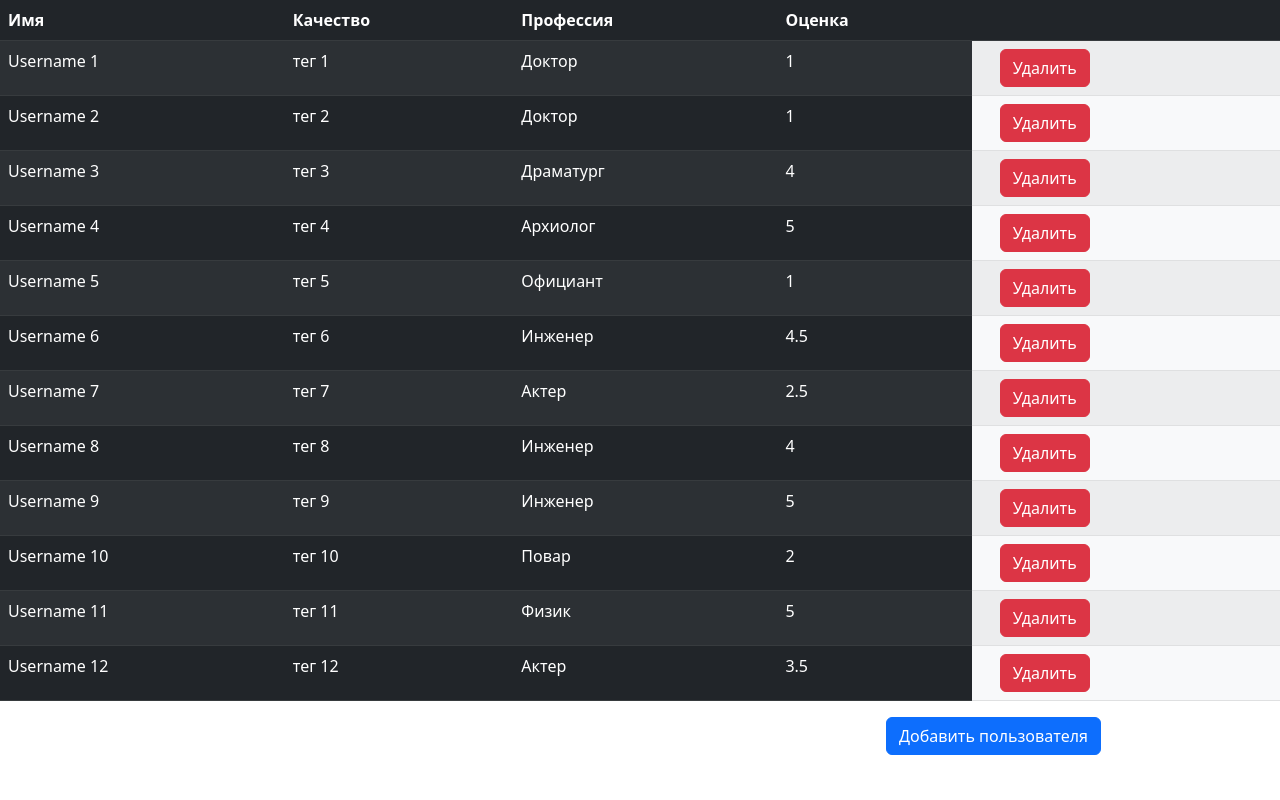
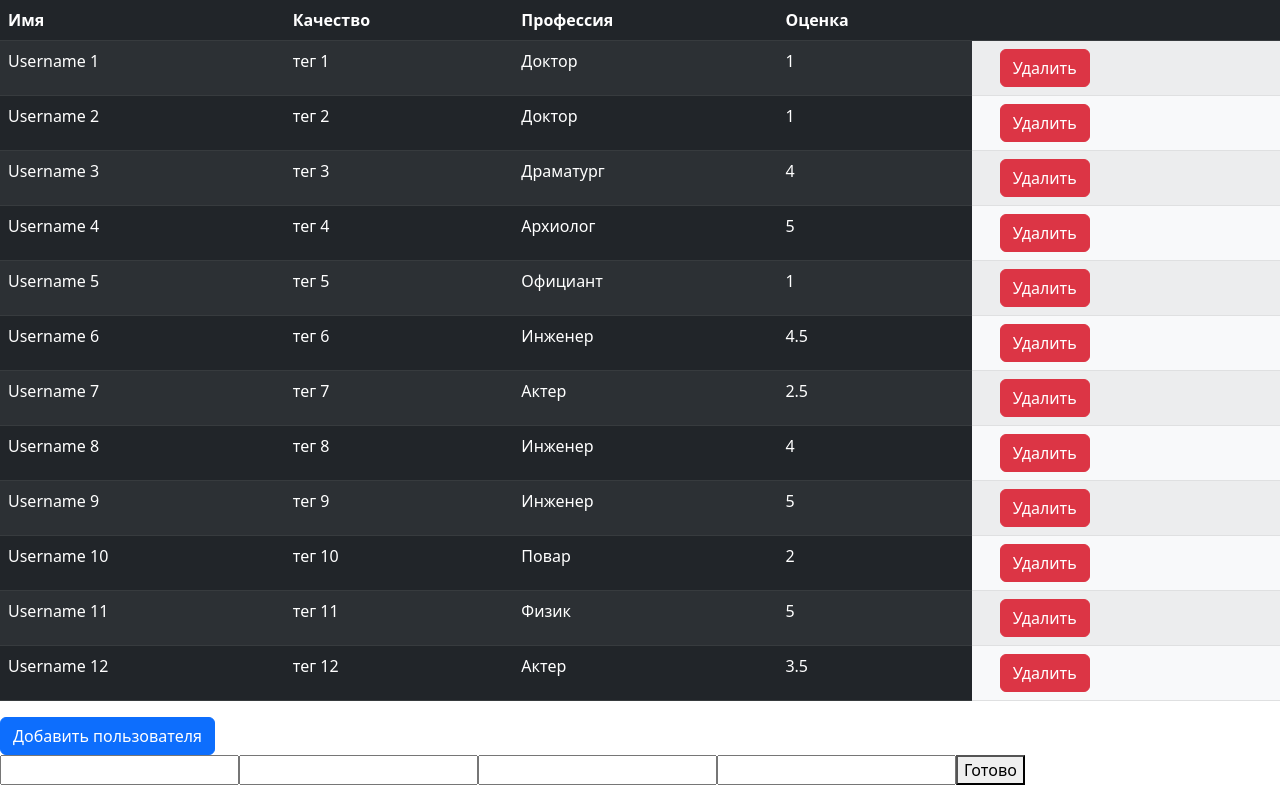
Before and after one commit to haniev907/learning-project-1, a React app: page / in a window 1280 px wide. Both pictures are taken after a click on the button "Добавить пользователя". Built offline with nearby package versions, Linux system fonts and the light colour scheme.

Commit message:
Форма добавления пользователя

```diff
--- /dev/null
+++ b/src/components/AddForm/index.jsx
@@ -0,0 +1,43 @@
+import React, { useState } from "react";
+
+const AddForm = (props) => {
+  const [name, setName] = useState('');
+  const [quality, setQuality] = useState('');
+  const [profession, setProfession] = useState('');
+  const [estimation, setEstimation] = useState('');
+
+
+  const onChangeInput = (cb) => {
+    return (event) => {
+      const value = event.target.value;
+
+      cb(value);
+    };
+  };
+
+  const onClickSubmit = () => {
+    // name: "Username 1",
+    // profession: 'Доктор',
+    // qualities:'тег 1',
+    // rate: 1,
+    props.addUser({
+      name: name,
+      profession: profession,
+      qualities: quality,
+      rate: estimation,
+      id: Math.random(),
+    });
+  };
+
+  return (
+    <div>
+      <input value={name} onChange={onChangeInput(setName)} />
+      <input value={quality} onChange={onChangeInput(setQuality)} />
+      <input value={profession} onChange={onChangeInput(setProfession)} />
+      <input value={estimation} onChange={onChangeInput(setEstimation)} />
+      <button onClick={onClickSubmit}>Готово</button>
+    </div>
+  );
+};
+
+export default AddForm;
--- a/src/components/table.jsx
+++ b/src/components/table.jsx
@@ -1,23 +1,31 @@
-import React, {useState} from 'react';
-import api from '../api'
+import React, { useState } from "react";
+import api from "../api";
 
+import AddForm from './AddForm';
 
 const MyTableInfo = () => {
+  const [users, setUsers] = useState(api.users.fetchAll());
+  const [isAdding, setIsAdding] = useState(false);
 
-    const[users, setUsers] = useState(api.users.fetchAll())
   const handleDelete = (userId) => {
-        setUsers((users.filter((user) => user._id !== userId)))
+    setUsers(users.filter((user) => user._id !== userId));
   };
 
-    function resultTableAfterDeletingAllUsers(){
-        return <div className='badge bg-primary text-wrap Text_wrap'>
-        Таблица пуста
-    </div>
+  function resultTableAfterDeletingAllUsers() {
+    return (
+      <div className="badge bg-primary text-wrap Text_wrap">Таблица пуста</div>
+    );
+  }
+
+  const addUser = (userData) => {
+    setUsers((users) => users.concat(userData));
   };
 
   return (
     <>
-            {users.length === 0 ? resultTableAfterDeletingAllUsers():
+      {users.length === 0 ? (
+        resultTableAfterDeletingAllUsers()
+      ) : (
         <table class="table table table-dark table-striped">
           <thead>
             <tr>
@@ -31,26 +39,34 @@ const MyTableInfo = () => {
           <tbody>
             {users.map((user) => (
               <tr key={user._id}>
-            <td className=''>{user.name}</td>
-            <td className='td_table'>{user.qualities}</td>
-            <td className=''>{user.profession}</td>
-            <td className=''>{user.rate}</td>
-            <td className='table-light'><button className = {'btn btn-danger delete_Button'} onClick = {() => handleDelete(user._id)}>
+                <td className="">{user.name}</td>
+                <td className="td_table">{user.qualities}</td>
+                <td className="">{user.profession}</td>
+                <td className="">{user.rate}</td>
+                <td className="table-light">
+                  <button
+                    className={"btn btn-danger delete_Button"}
+                    onClick={() => handleDelete(user._id)}
+                  >
                     Удалить
-                </button></td>
+                  </button>
+                </td>
               </tr>
             ))}
           </tbody>
         </table>
-
-    }
-
-    <button className = {'btn btn-primary Add_Button'}>Добавить пользователя</button>
-
+      )}
+      <button
+        className={"btn btn-primary Add_Button"}
+        onClick={() => {
+          setIsAdding(true);
+        }}
+      >
+        Добавить пользователя
+      </button>
+      {isAdding ? <AddForm addUser={addUser} /> : null}
     </>
-
-    )
-
-}
+  );
+};
 
 export default MyTableInfo;
--- a/src/index.css
+++ b/src/index.css
@@ -1,7 +1,4 @@
 
-.Add_Button{
-    margin-left: 886px;
- }
  .navPage{
     margin-left: 40em;
 }
--- a/src/index.js
+++ b/src/index.js
@@ -1,7 +1,6 @@
 import React from "react";
 import reactDom from 'react-dom';
 import './index.css'
-import 'bootstrap'
 import MyTableInfo from "./components/table";
 const App = () => {
     return <MyTableInfo/>;
```
Also changed, not shown: 3 other files. Lines whose indentation alone changed are shown as unchanged.
